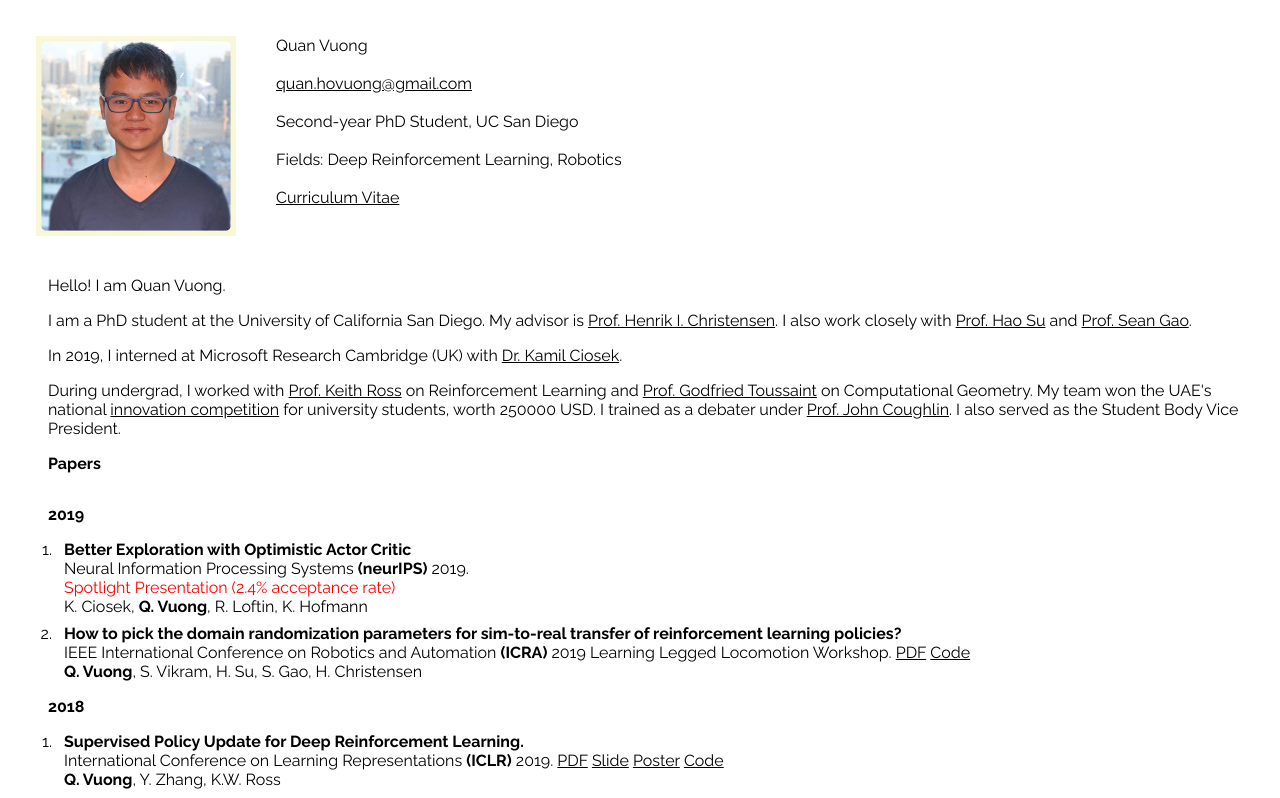
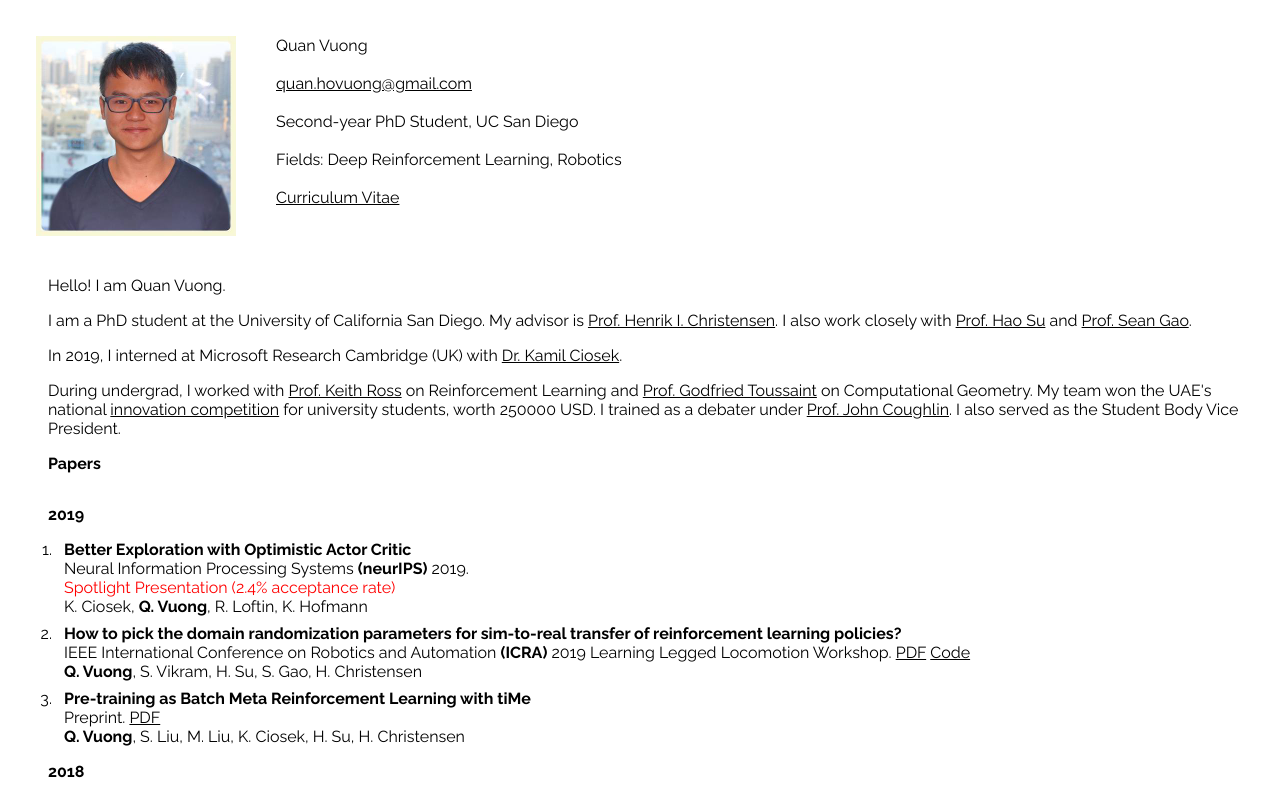
Before and after one commit to quanvuong/quanvuong.github.io, a React (Create React App) app: page / in a window 1280 px wide. Shown: the top 798 px of the page. Built offline with nearby package versions, Linux system fonts and the light colour scheme.

Commit message:
add tiMe

```diff
--- a/src/Papers.js
+++ b/src/Papers.js
@@ -30,6 +30,14 @@ class Papers extends Component {
                 <div><strong>How to pick the domain randomization parameters for sim-to-real transfer of reinforcement learning policies?</strong></div>
                 <div>IEEE International Conference on Robotics and Automation <strong>(ICRA)</strong> 2019 Learning Legged Locomotion Workshop. <a href="https://arxiv.org/abs/1903.11774">PDF</a> <a href="https://github.com/quanvuong/domain_randomization">Code</a> </div>
                 <div> <strong>Q. Vuong</strong>,  S. Vikram, H. Su, S. Gao, H. Christensen </div>
+              </div>
+            </li>
+
+            <li>
+              <div className="OnePaper">
+                <div><strong>Pre-training as Batch Meta Reinforcement Learning with tiMe</strong></div>
+                <div>Preprint. <a href="https://arxiv.org/abs/1909.11373">PDF</a> </div>
+                <div> <strong>Q. Vuong</strong>, S. Liu, M. Liu, K. Ciosek, H. Su, H. Christensen </div>
               </div>
             </li>
 
```
